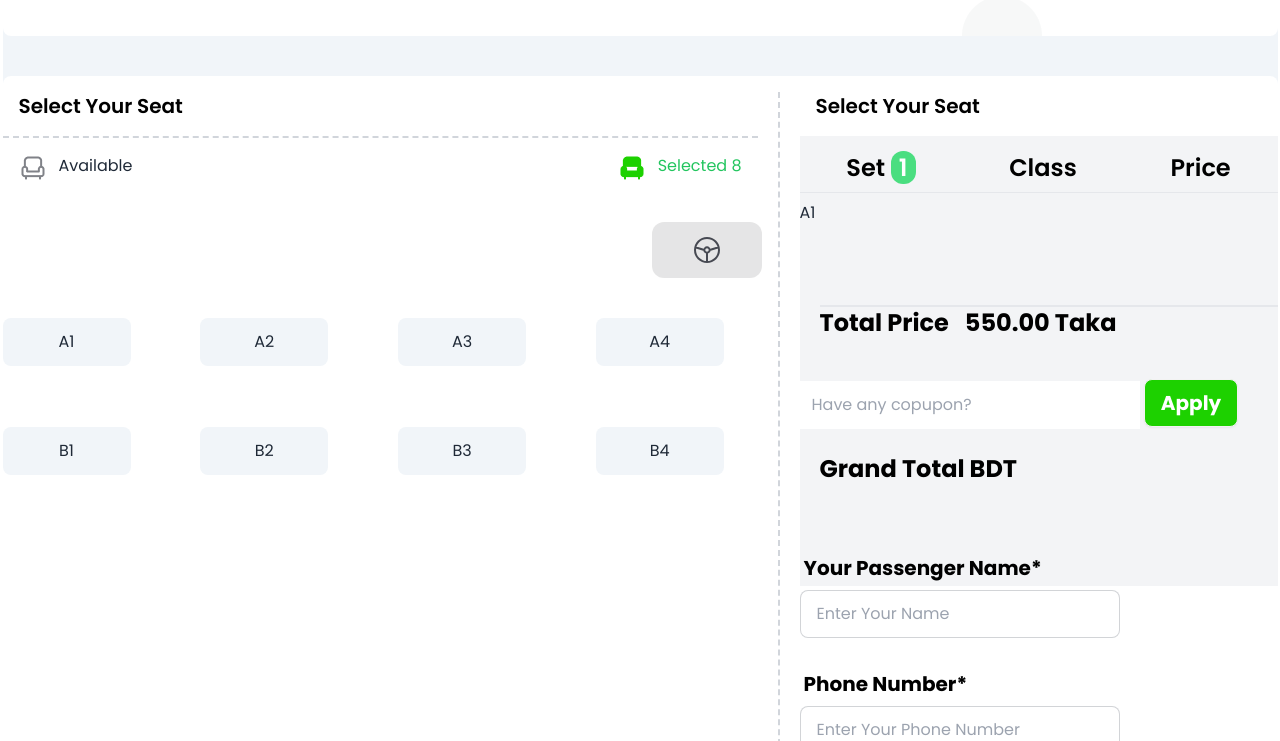
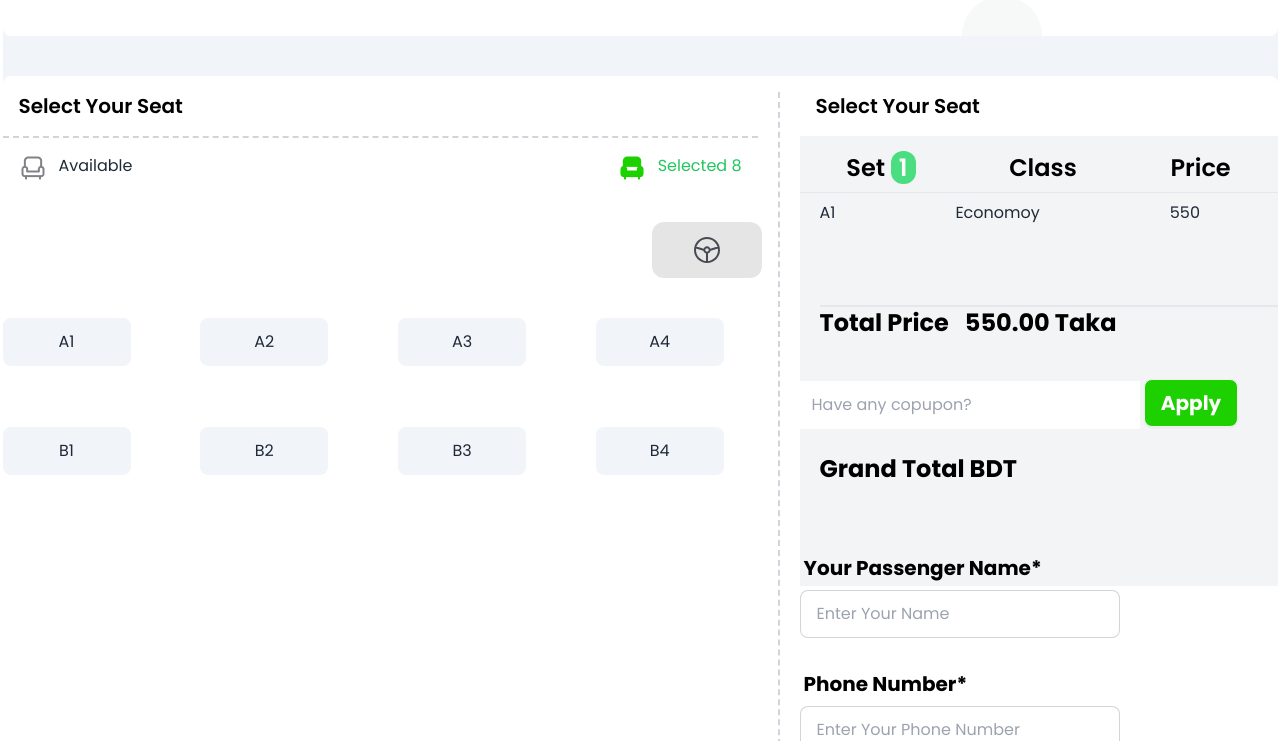
Before and after one commit to Shajalal27/A5-smart-bus-ticketing, a plain HTML site: page index.html in a window 1280 px wide. Both pictures are taken after a click on the element "A1". Shown: the part 1970-2711 px from the top of the page. Drawn offline with nearby package versions, Linux system fonts and the light colour scheme.

Commit message:
set section update

```diff
--- a/index.html
+++ b/index.html
@@ -224,10 +224,17 @@
 
                                 </div>
                                 <hr class="my-2"/>
-                                <div id="sit-container">
+                                <div class="inline-flex ">
+                                    <div id="sit-container">
 
+                                    </div>
+                                    <div id="class-container">
+
+                                    </div>
+                                    <div id="price-container">
+
+                                    </div>
                                 </div>
-
                                 <div>
                                     <h2 class="text-black text-2xl font-bold mt-20 ml-5 border-t-2 ">Total Price<span id="total-price" class="pl-4"></span> Taka</h2>
                                 </div>
--- a/js/script.js
+++ b/js/script.js
@@ -34,8 +34,22 @@ for(let index = 0; index <sitElement.length; index++){
     // console.log(setContainer);
 
     const h2 = document.createElement("h2");
+    h2.style.marginLeft = '20px';
     h2.innerText =  title;
     setContainer.appendChild(h2);
+
+    const classContainer = document.getElementById('class-container');
+    // console.log(classContainer);
+    const h3 = document.createElement("h3");
+    h3.style.marginLeft = '120px';
+    h3.innerText =  'Economoy ';
+    classContainer.appendChild(h3);
+
+    const priceContainer = document.getElementById('price-container');
+    const p = document.createElement("p");
+    p.style.marginLeft = '130px';
+    p.innerText = price;
+    priceContainer.appendChild(p);
 
     // Ticket Price Calculate
         totalPrice += price;
```
